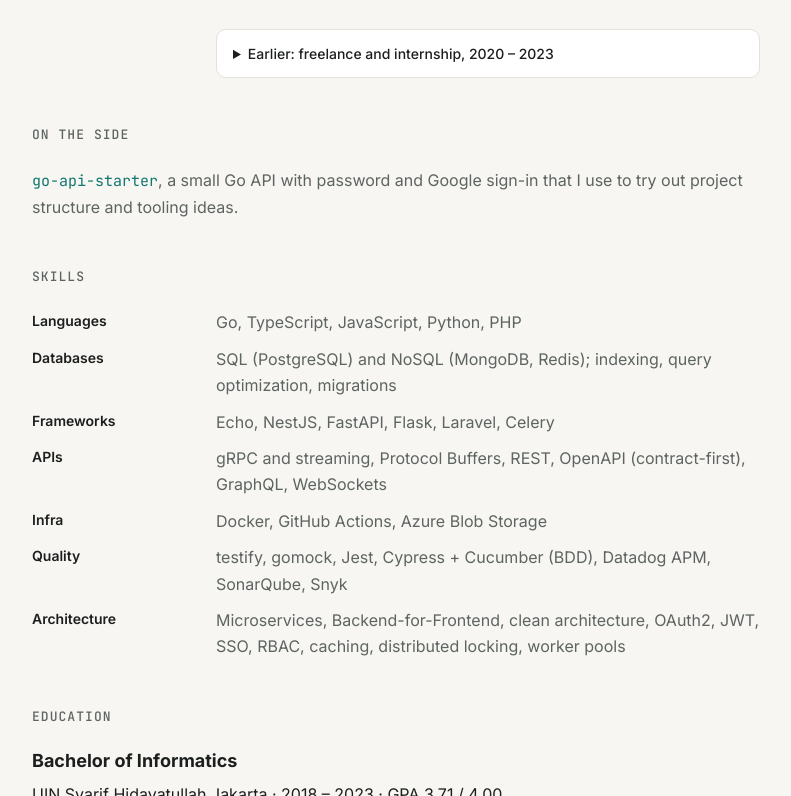
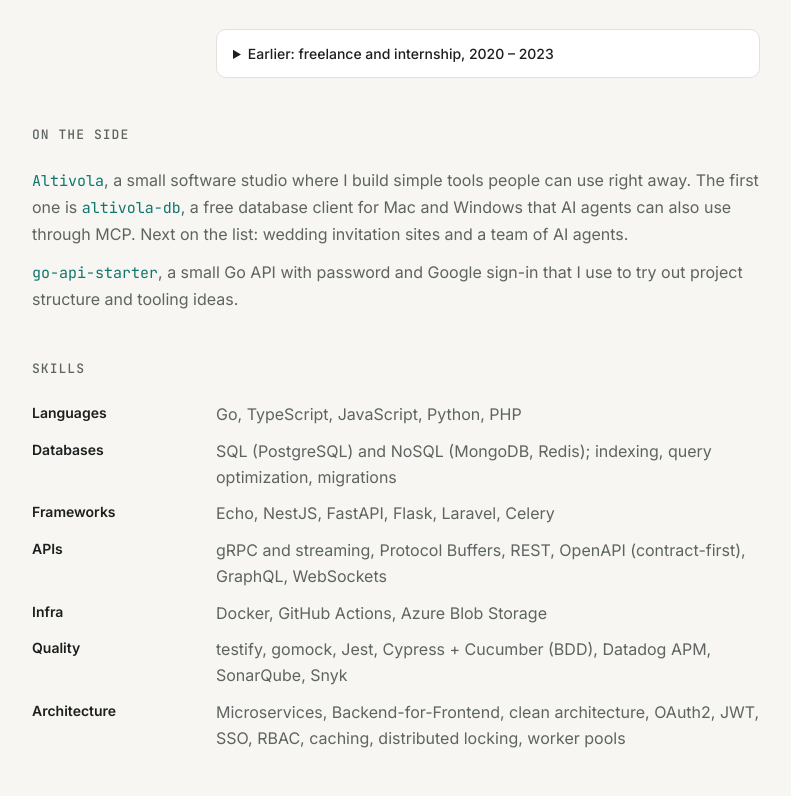
Before and after one commit to jabbar-hafizh/jabbar-hafizh.github.io, a plain HTML site: page index.html in a window 1280 px wide. Shown: the part 1557-2353 px from the top of the page, without its empty margins (244-1035 px from the left). Drawn offline with Linux system fonts and the light colour scheme.

Commit message:
add Altivola to side projects

```diff
--- a/index.html
+++ b/index.html
@@ -28,7 +28,7 @@
       <a class="brand" href="#top">jabbar-hafizh</a>
       <nav>
         <a href="#experience">Experience</a>
-        <a href="#projects">Side project</a>
+        <a href="#projects">Side projects</a>
         <a href="#skills">Skills</a>
         <a href="#contact">Contact</a>
         <button class="theme-toggle" type="button" aria-label="Toggle dark mode">
@@ -123,6 +123,13 @@
     <section id="projects">
       <h2>On the side</h2>
       <p class="side">
+        <a href="https://www.altivola.workers.dev/">Altivola</a>, a small software studio
+        where I build simple tools people can use right away. The first one is
+        <a href="https://github.com/altivola/altivola-db">altivola-db</a>, a free database
+        client for Mac and Windows that AI agents can also use through MCP. Next on the
+        list: wedding invitation sites and a team of AI agents.
+      </p>
+      <p class="side">
         <a href="https://github.com/jabbar-hafizh/go-api-starter">go-api-starter</a>,
         a small Go API with password and Google sign-in that I use to try out project
         structure and tooling ideas.
--- a/style.css
+++ b/style.css
@@ -155,6 +155,7 @@ h3 { margin: 0 0 8px; font-size: 18px; line-height: 1.35; }
 
 /* Side project */
 .side { margin: 0; color: var(--muted); }
+.side + .side { margin-top: 12px; }
 .side a { font-family: var(--mono); font-size: 15px; }
 
 /* Skills */
```
